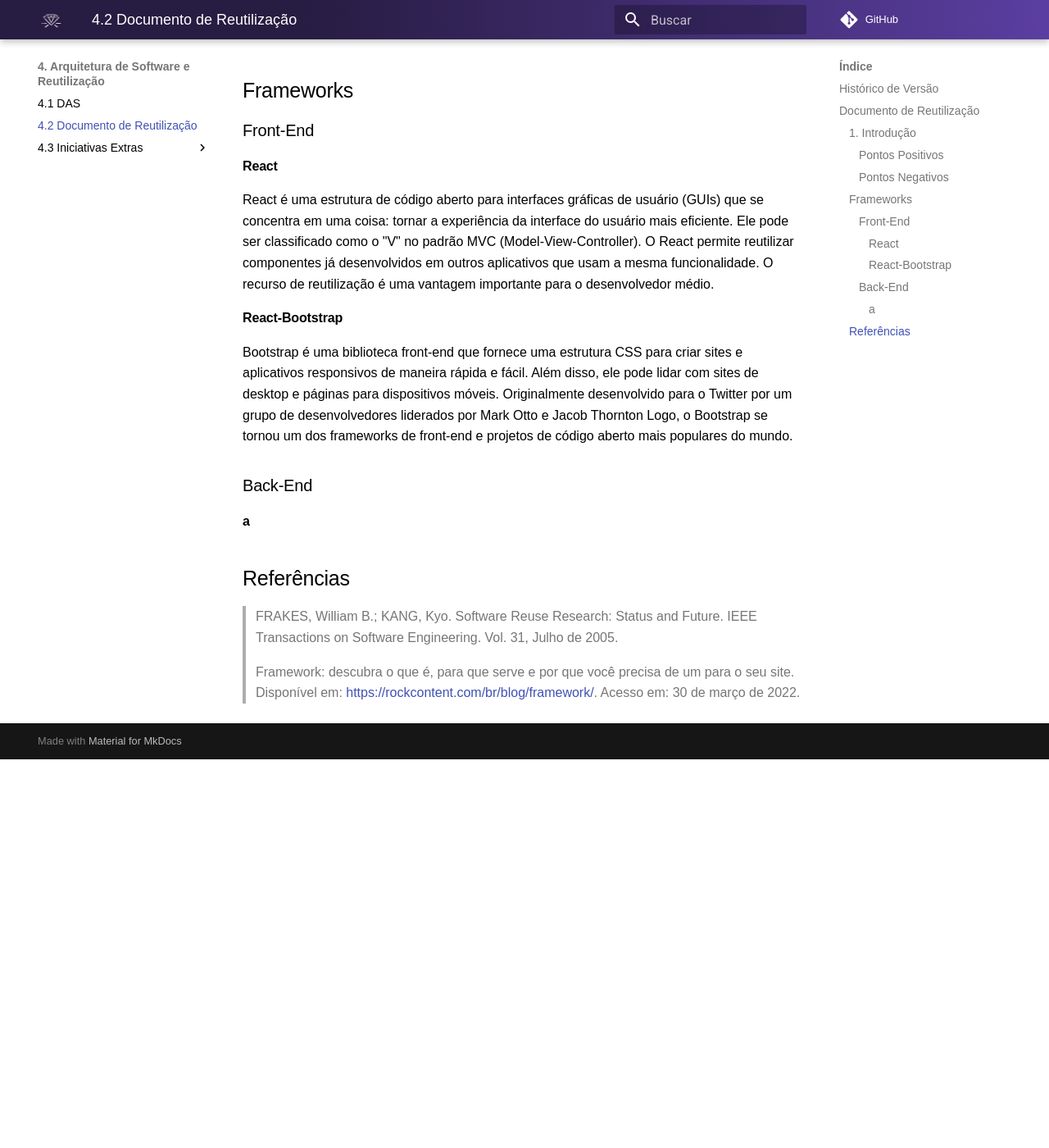
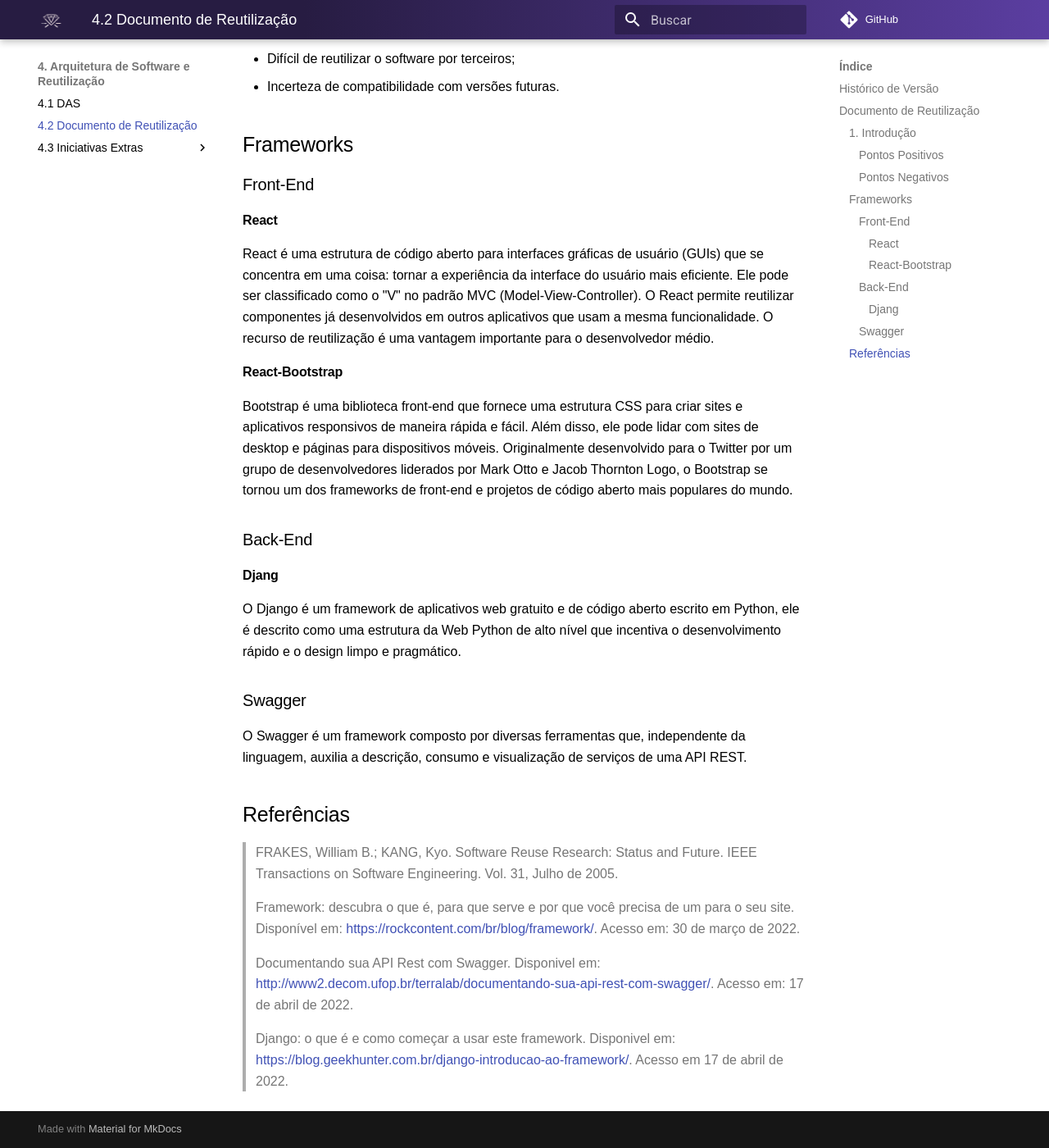
Before and after one commit to UnBArqDsw2021-2/2021.2_G7_-AluguelKitsFesta, an MkDocs documentation site: the page built from docs/arquitetura/reutilizacao.md, in a window 1280 px wide and 1400 px high, scrolled down 918 px. Shown: the whole window at 82% size. Built offline with MkDocs 1.6.1 and Material for MkDocs 9.7.7, drawn with Linux system fonts in a browser that asks for light colours; comment, search, counter and statistics services are not loaded; before the commit the page ends 1844 px from its top, so only the background shows below that; some of the changed text lies outside the part shown.

Commit message:
update retutilizacao document
Co-Authored-by: <victor-rayan> <victor.rayan378@gmail.com>

```diff
--- a/docs/arquitetura/reutilizacao.md
+++ b/docs/arquitetura/reutilizacao.md
@@ -1,8 +1,9 @@
 ## Histórico de Versão
 
-| Data       | Versão | Descrição                         | Autor(es)    |
-| ---------- | ------ | --------------------------------- | ------------ |
-| 30/03/2022 | 1.0    | Criação do documento              | Jaime Juan |
+| Data       | Versão | Descrição                                    | Autor(es)                  |
+| ---------- | ------ | -------------------------------------------- | -------------------------- |
+| 30/03/2022 | 1.0    | Criação do documento                         | Jaime Juan                 |
+| 17/04/2022 | 2.0    | Adição de Frameworks e revisão de documentos | Luis Marques e Victor Ryan |
 
 # Documento de Reutilização
 
@@ -14,14 +15,14 @@
 
 ### Pontos Positivos
 
-* Redução de custo e tempo;
-* Redução em extensão de código.
+-   Redução de custo e tempo;
+-   Redução em extensão de código.
 
 ### Pontos Negativos
 
-* Alto custo de manutenção;
-* Difícil de reutilizar o software por terceiros;
-* Incerteza de compatibilidade com versões futuras.
+-   Alto custo de manutenção;
+-   Difícil de reutilizar o software por terceiros;
+-   Incerteza de compatibilidade com versões futuras.
 
 ## Frameworks
 
@@ -37,10 +38,20 @@
 
 ### Back-End
 
-#### a
+#### Djang
+
+O Django é um framework de aplicativos web gratuito e de código aberto escrito em Python, ele é descrito como uma estrutura da Web Python de alto nível que incentiva o desenvolvimento rápido e o design limpo e pragmático.
+
+### Swagger
+
+O Swagger é um framework composto por diversas ferramentas que, independente da linguagem, auxilia a descrição, consumo e visualização de serviços de uma API REST.
 
 ## Referências
 
 > FRAKES, William B.; KANG, Kyo. Software Reuse Research: Status and Future. IEEE Transactions on Software Engineering. Vol. 31, Julho de 2005.
 
 > Framework: descubra o que é, para que serve e por que você precisa de um para o seu site. Disponível em: <https://rockcontent.com/br/blog/framework/>. Acesso em: 30 de março de 2022.
+
+> Documentando sua API Rest com Swagger. Disponivel em: <http://www2.decom.ufop.br/terralab/documentando-sua-api-rest-com-swagger/>. Acesso em: 17 de abril de 2022.
+
+> Django: o que é e como começar a usar este framework. Disponivel em: <https://blog.geekhunter.com.br/django-introducao-ao-framework/>. Acesso em 17 de abril de 2022.
```
Also changed, not shown: docs/arquitetura/achitecture_document.md (+1 -1 lines).
